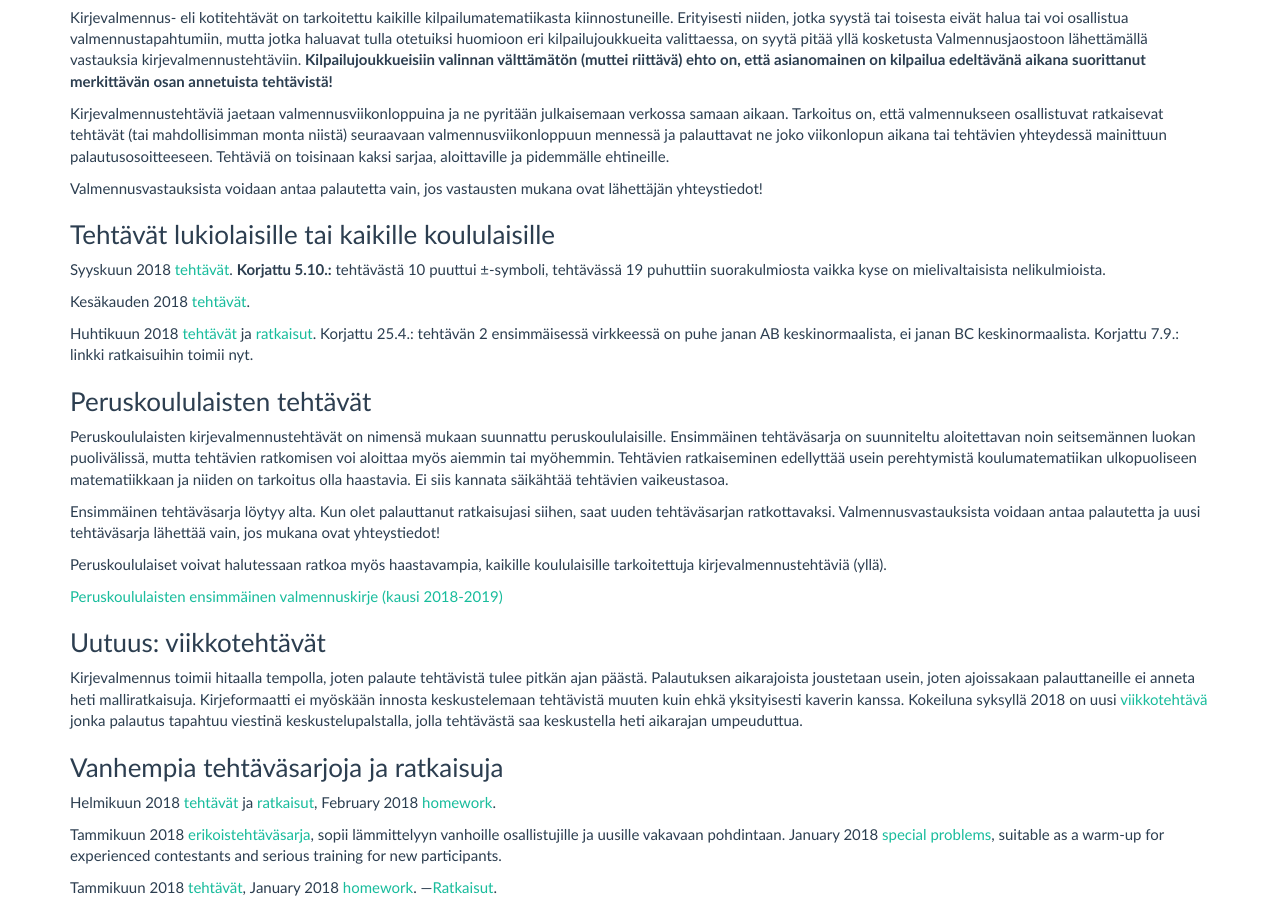
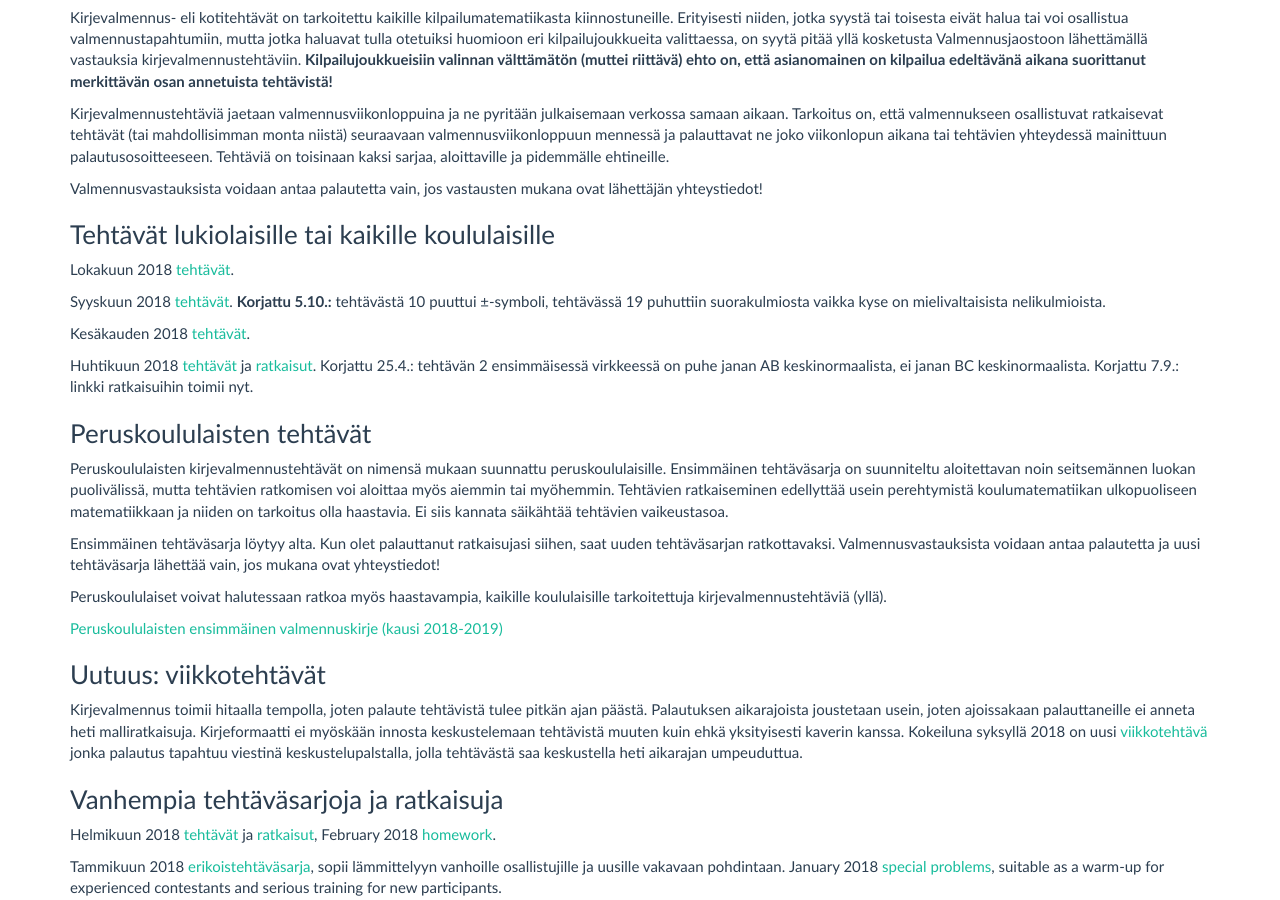
Before and after one commit to matematiikkakilpailut/matematiikkakilpailut.github.io, a Jekyll site: the page built from valmennus/index.md, in a window 1280 px wide and 900 px high, scrolled down 328 px. Built offline with Jekyll 4.4.1, drawn with Linux system fonts in a browser that asks for light colours.

Commit message:
Uudet kirjevalmennustehtävät

```diff
--- a/valmennus/index.md
+++ b/valmennus/index.md
@@ -28,6 +28,8 @@ Valmennusvastauksista voidaan antaa palautetta vain, jos vastausten
 mukana ovat lähettäjän yhteystiedot!
 
 ### Tehtävät lukiolaisille tai kaikille koululaisille
+
+Lokakuun 2018 [tehtävät](2018/kirje_2018_10.pdf).
 
 Syyskuun 2018 [tehtävät](2018/kirje_2018_09.pdf).
 **Korjattu 5.10.:** tehtävästä 10 puuttui ±-symboli,
```
